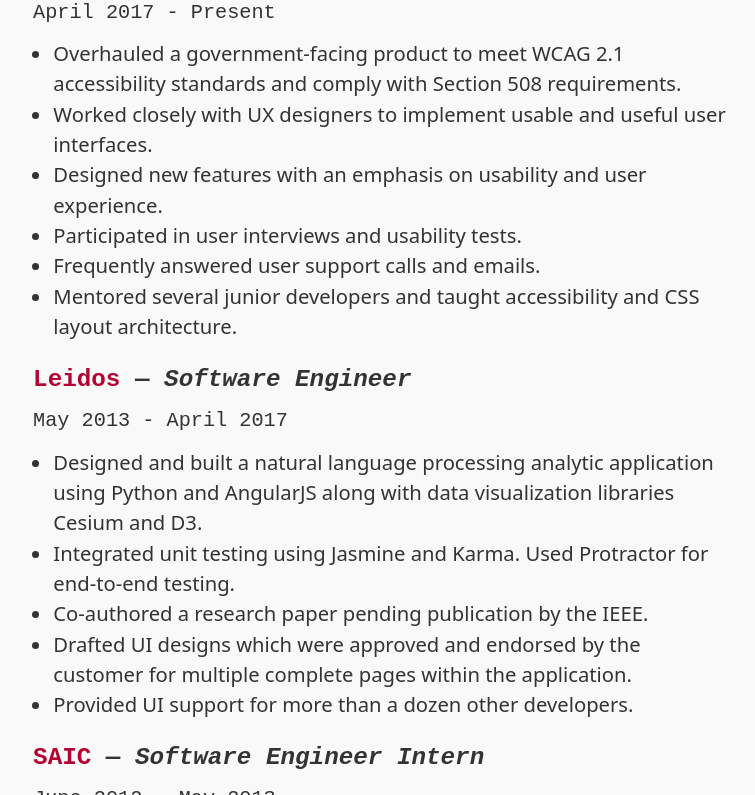
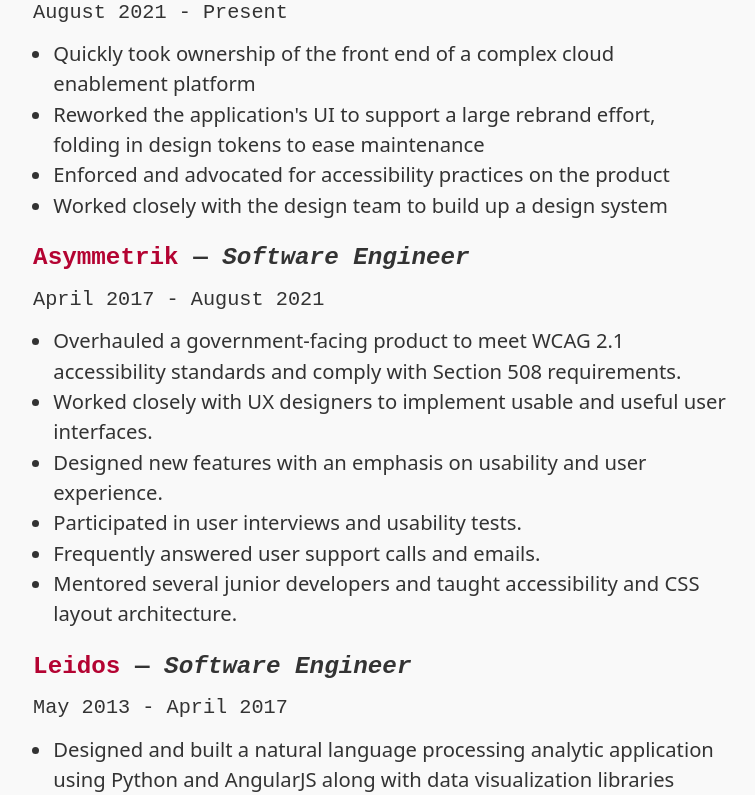
Before and after one commit to ktschmincke/hi-kev.dev, an Eleventy site: page src/experience.njk in a window 1280 px wide. Shown: the part 707-1502 px from the top of the page, without its empty margins (253-1008 px from the left). Built offline with nearby package versions, Linux system fonts and the light colour scheme; Eleventy itself is replaced by a stand-in of ours; files that its build step writes are made by us from their sources.

Commit message:
add kion to experience page

```diff
--- a/src/experience.njk
+++ b/src/experience.njk
@@ -2,7 +2,6 @@
 layout: 'layouts/base.njk'
 name: 'Kevin Schmincke'
 email: 'ktschmincke@gmail.com'
-phone: '(410) 703-8862'
 summary: I am a front-end developer of 9 years with a focus on user experience, accessibility, and human-centered design. I pride myself on collaborating closely and effectively with UX designers to craft the perfect implementation for their vision.
 skills:
   - JavaScript
@@ -17,9 +16,17 @@
   - MongoDB
 
 experience:
+  - company: Kion
+    title: 'Senior Front End Engineer'
+    time: 'August 2021 - Present'
+    items:
+      - Quickly took ownership of the front end of a complex cloud enablement platform
+      - Reworked the application's UI to support a large rebrand effort, folding in design tokens to ease maintenance
+      - Enforced and advocated for accessibility practices on the product
+      - Worked closely with the design team to build up a design system
   - company: Asymmetrik
     title: 'Software Engineer'
-    time: 'April 2017 - Present'
+    time: 'April 2017 - August 2021'
     items:
       - Overhauled a government-facing product to meet WCAG 2.1 accessibility standards and comply with Section 508 requirements.
       - Worked closely with UX designers to implement usable and useful user interfaces.
@@ -81,7 +88,7 @@
     <h1 class="name">{{name}}</h1>
     <div class="contact__info">
       <a href="mailto:{{email}}">{{email}}</a>
-      <p>{{phone}}</p>
+      <br>
       <a href="https://{{metadata.url | url}}">{{metadata.url}}</a>
     </div>
   </div>
```
